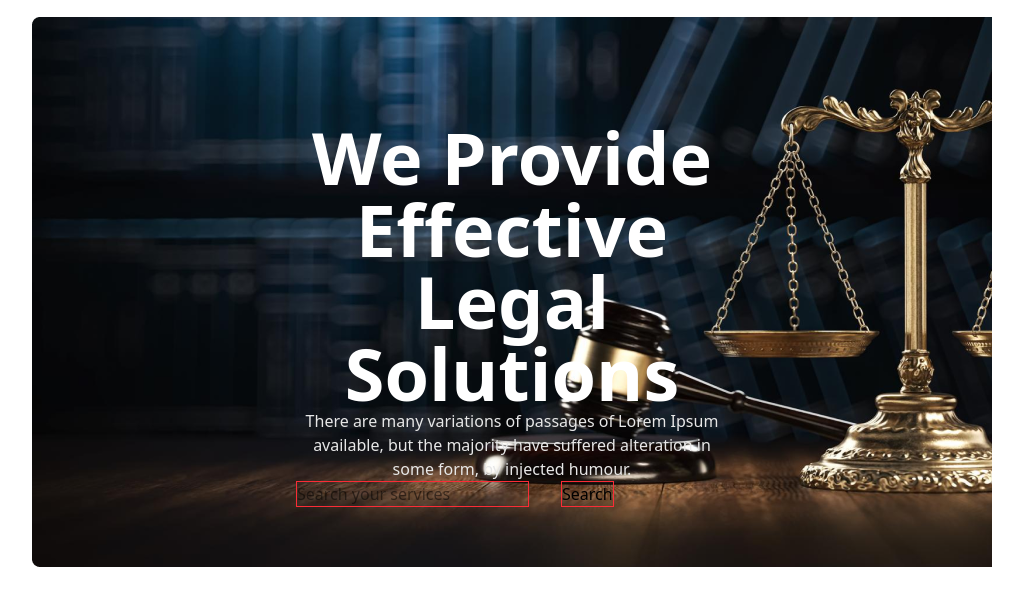
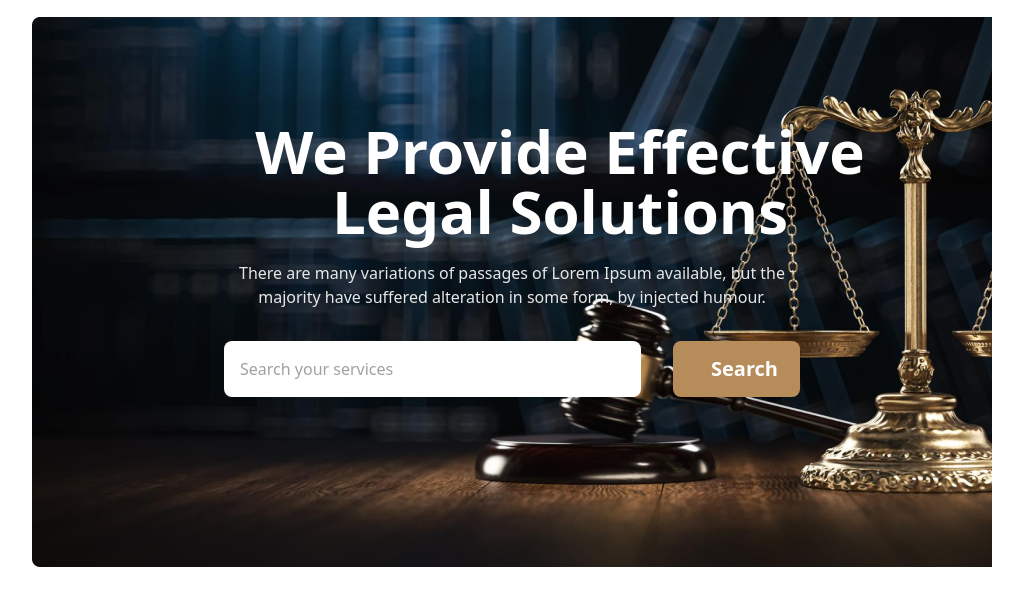
Before and after one commit to ela336/legal-solution, a plain HTML site: page index.html in a window 1280 px wide. Shown: the part 87-692 px from the top of the page, without its empty margins (128-1151 px from the left). Drawn offline with nearby package versions, Linux system fonts and the light colour scheme.

Commit message:
banner desinged with tailwind css

```diff
--- a/index.html
+++ b/index.html
@@ -19,13 +19,13 @@
             </ul>
             <button class="bg-[#B68C5A] text-[#FFFFFF] border-none rounded-lg w-[220px] h-16 text-lg font-semibold">Free Consultation</button>
         </nav>
-        <section class=" flex items-center justify-center banner  bg-[url('./images/banner.png')] bg-cover w-[75%] max-w-[1170px] h-[550px] mx-auto">
-            <div class="banner-content h-[342px] w-[45%] text-center ">
-                <h2 class=" text-7xl font-semibold text-[#FFFFFF] ">We Provide Effective Legal Solutions</h2>
-                <p class="text-base text-[#E7E7E7]">There are many variations of passages of Lorem Ipsum available, but the majority have suffered alteration in some form, by injected humour.</p>
-                <div class="flex gap-8">
-                    <input class=" border border-red-500" type="text" placeholder="Search your services">
-                    <input  class=" border border-red-500" type="submit" value="Search">
+        <section class=" flex items-center justify-center  bg-[url('./images/banner.png')] bg-cover w-[75%] max-w-[1170px] h-[550px] mx-auto">
+            <div class="  h-[342px] w-[60%] max-w-[692px] text-center flex-col justify-center items-center">
+                <h2 class="w-2xl   text-6xl font-semibold text-[#FFFFFF] ">We Provide Effective Legal Solutions</h2>
+                <p class="text-base mt-5 text-[#E7E7E7]">There are many variations of passages of Lorem Ipsum available, but the majority have suffered alteration in some form, by injected humour.</p>
+                <div class="flex gap-8 items-center justify-center">
+                    <input class="bg-white text-base text-[#454343] pl-4 mt-8 w-[500px] h-14 border-none rounded-lg" type="text" placeholder="Search your services">
+                    <input  class="bg-[#B68C5A] text-base text-white pl-4  w-[150px] h-14 mt-8 text-[20px] font-semibold border-none rounded-lg" type="submit" value="Search">
                 </div>
             </div>
         </section>
```
